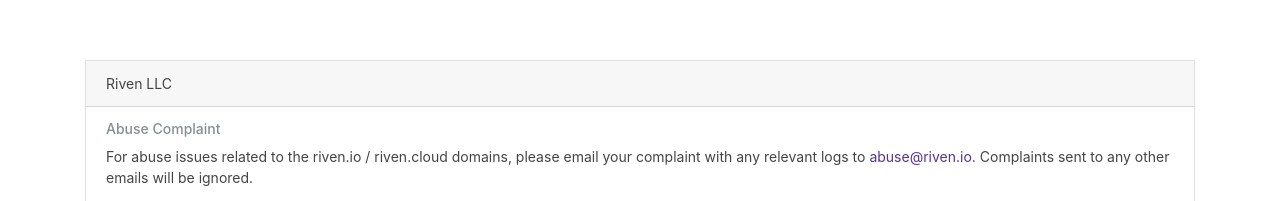
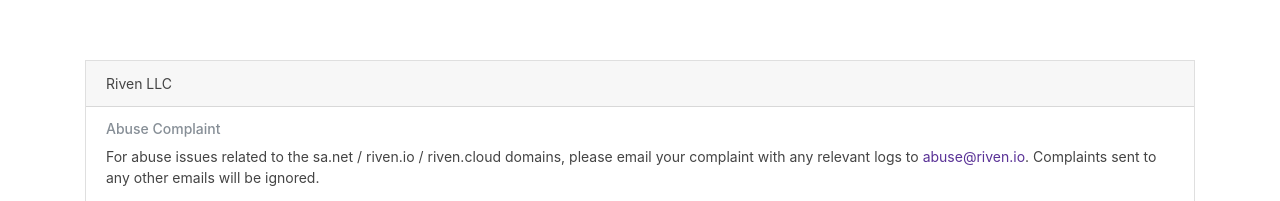
Before and after one commit to rivenio/riven.io, a plain HTML site: page index.html in a window 1280 px wide. Shown: the part 240-441 px from the top of the page. Drawn offline with nearby package versions, Linux system fonts and the light colour scheme.

Commit message:
Update index.html

```diff
--- a/index.html
+++ b/index.html
@@ -18,7 +18,7 @@ body {
 			<div class="card-header">Riven LLC</div>
 		<div class="card-body">
 			<h6 class="card-subtitle mb-2 text-muted">Abuse Complaint</h6>
-			<p class="card-text">For abuse issues related to the riven.io / riven.cloud domains, please email your complaint with any relevant logs to <a href="mailto:abuse@riven.io">abuse@riven.io</a>. Complaints sent to any other emails will be ignored.</p>
+			<p class="card-text">For abuse issues related to the sa.net / riven.io / riven.cloud domains, please email your complaint with any relevant logs to <a href="mailto:abuse@riven.io">abuse@riven.io</a>. Complaints sent to any other emails will be ignored.</p>
 			<a href="https://sa.net/contact/" class="btn btn-primary">Report</a>
 		</div>
 		<div class="card-body">
```
